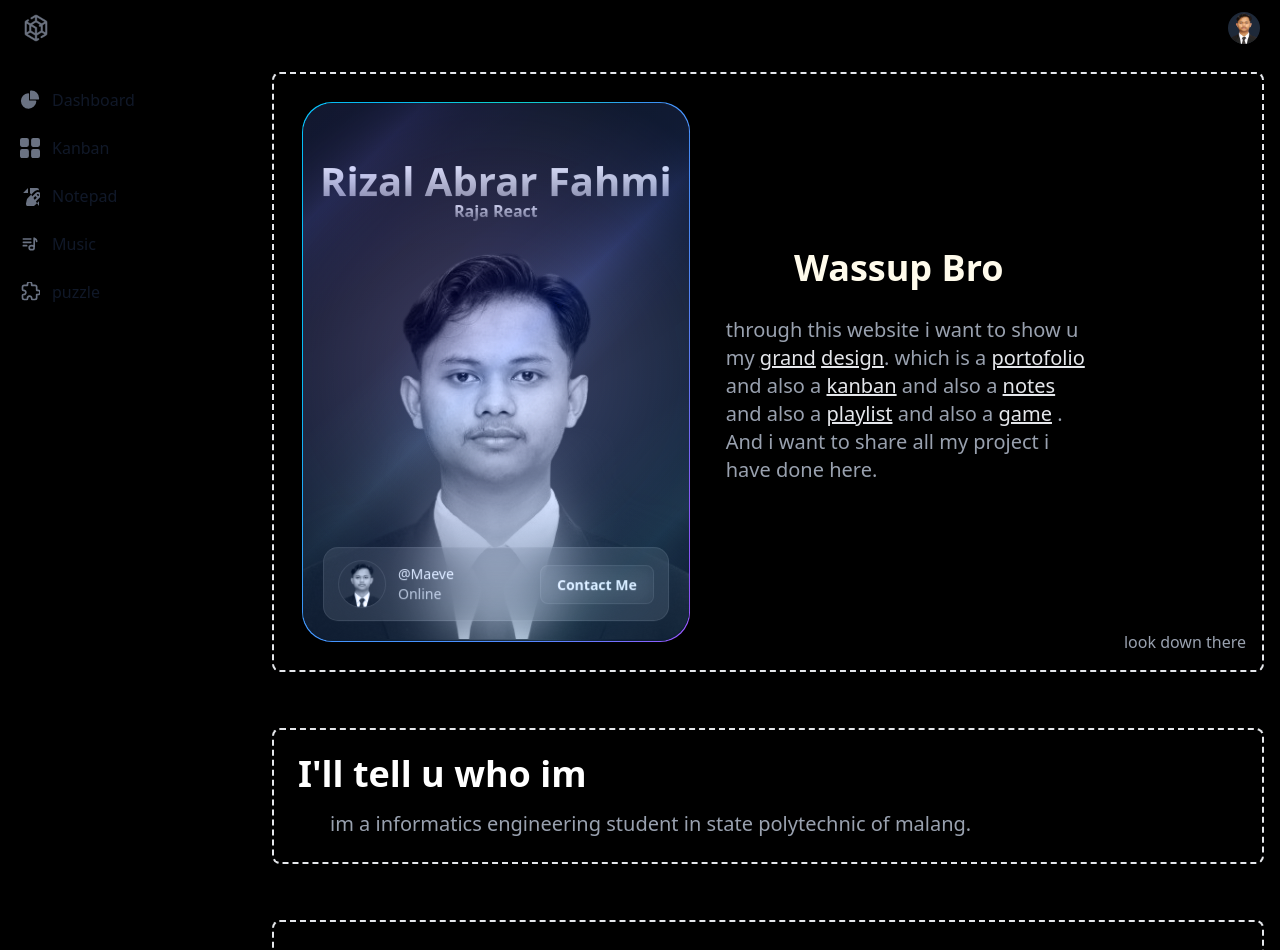
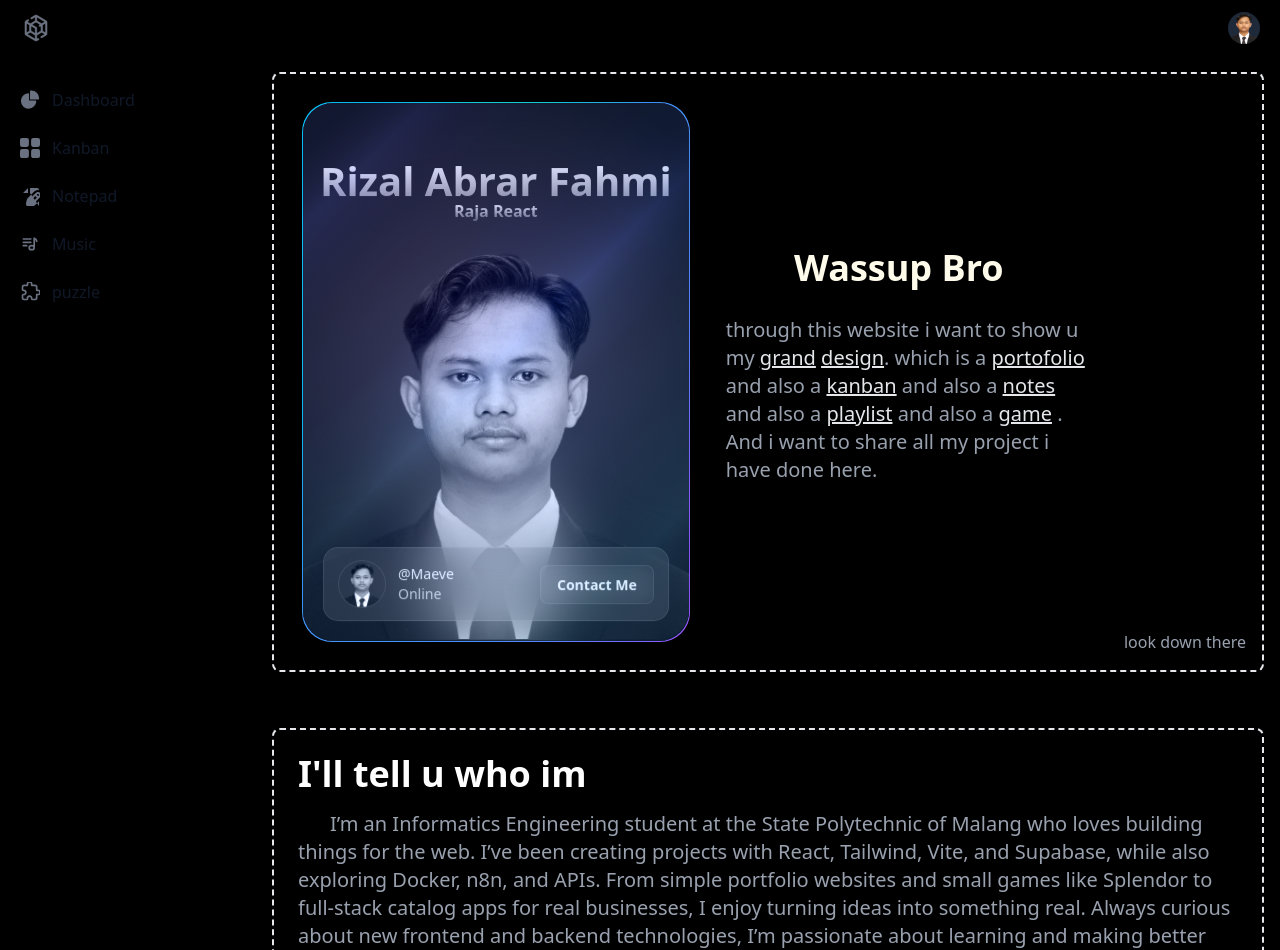
Before and after one commit to Maeeveee/Tesseract, a React (Vite) app: page / in a window 1280 px wide. Shown: the top 950 px of the page. Built offline with nearby package versions, Linux system fonts and the light colour scheme.

Commit message:
add more information to my intro

```diff
--- a/src/components/introSection.jsx
+++ b/src/components/introSection.jsx
@@ -3,7 +3,9 @@ export default function IntroSection() {
         <div className="border-2 border-gray-200 border-dashed rounded-lg dark:border-gray-700 mt-14">
             <div className="p-6">
                 <h1 className="text-4xl text-white font-bold mb-4">I'll tell u who im</h1>
-                <p className="text-md lg:text-xl text-gray-400 indent-8"> im a informatics engineering student in state polytechnic of malang. </p>
+                <p className="text-md lg:text-xl text-gray-400 indent-8">I’m an Informatics Engineering student at the State Polytechnic of Malang who loves building things for the web.
+                    I’ve been creating projects with React, Tailwind, Vite, and Supabase, while also exploring Docker, n8n, and APIs. From simple portfolio websites and small games like Splendor to full-stack catalog apps for real businesses, I enjoy turning ideas into something real.
+                    Always curious about new frontend and backend technologies, I’m passionate about learning and making better products every day </p>
             </div>
         </div>
     );
```
